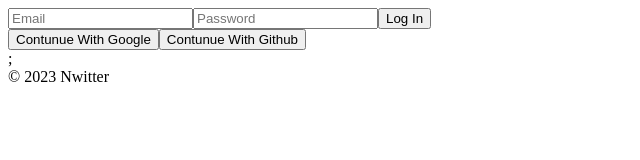
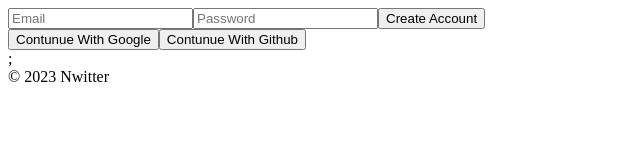
Before and after one commit to seochan99/ntwitter, a React (Create React App) app in the folder nwitter/: page /#/ in a window 1280 px wide. Shown: the top 160 px of the page, without its empty margins (0-640 px from the left). Built offline with nearby package versions, Linux system fonts and the light colour scheme.

Commit message:
feat : onSubmit 로그인/회원가입 분기시키기

```diff
--- a/nwitter/src/routes/Auth.js
+++ b/nwitter/src/routes/Auth.js
@@ -1,10 +1,56 @@
+import { useState } from "react";
+
 const Auth = () => {
+    const [email, setEmail] = useState("");
+    const [password, setPassword] = useState("");
+    const [newAccount, setNewAccount] = useState(true);
+
+    const onChange = (event) => {
+        const {
+            target: { name, value },
+        } = event;
+
+        // name에 따라 입력시켜주기
+        if (name === "email") {
+            setEmail(value);
+        } else if (name === "password") {
+            setPassword(value);
+        }
+    };
+
+    const onSubmit = (event) => {
+        // 새로고침을 막아줌
+        event.preventDefault();
+        if (newAccount) {
+            // create New Acc
+        } else {
+            // Log in
+        }
+    };
+
     return (
         <div>
-            <form>
-                <input type="email" placeholder="Email" required />
-                <input type="password" placeholder="Password" required />
-                <input type="submit" value="Log In" />
+            <form onSubmit={onSubmit}>
+                <input
+                    name="email"
+                    type="email"
+                    placeholder="Email"
+                    value={email}
+                    onChange={onChange}
+                    required
+                />
+                <input
+                    name="password"
+                    type="password"
+                    placeholder="Password"
+                    value={password}
+                    onChange={onChange}
+                    required
+                />
+                <input
+                    type="submit"
+                    value={newAccount ? "Create Account" : "Log In"}
+                />
             </form>
             <div>
                 <button>Contunue With Google</button>
```
